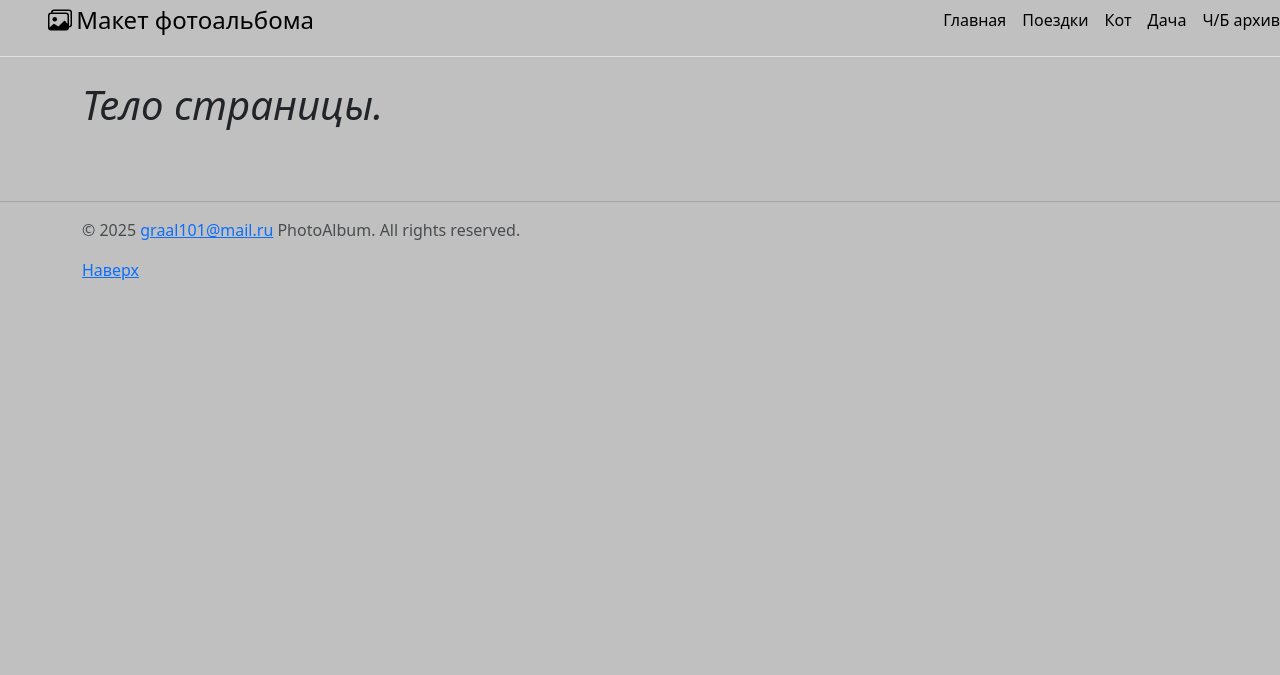
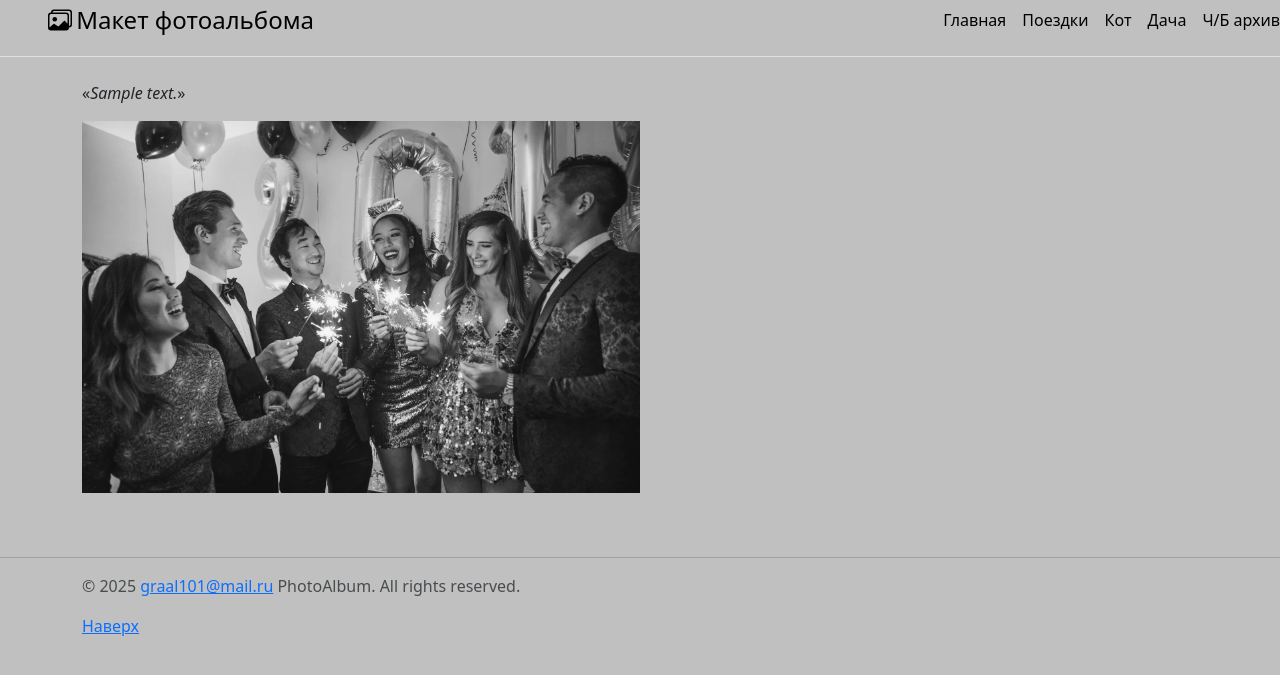
Before and after one commit to graal101/Django_PhotoAlbum, a Django app: template album/templates/album/index.html in a window 1280 px wide. Shown: the top 675 px of the page. Run offline with Django 3.2, Linux system fonts and the light colour scheme; the template is opened without the code that fills it: most values are stand-ins (such as "Sample title", 1, 10 or a date in 2020).

Commit message:
added titul photo, made some links

```diff
--- a/album/static/album/css/main.css
+++ b/album/static/album/css/main.css
@@ -1,3 +1,11 @@
 body{
   background: silver;
 }
+/* пкм не активна на фото */
+img {
+    pointer-events: none;
+}
+.link {
+    color: blue; /* Исходный цвет */
+    text-decoration: none;
+}
--- a/album/templates/album/index.html
+++ b/album/templates/album/index.html
@@ -2,10 +2,15 @@
    index.html
 -->
 {% extends "album/layout.html"%}
+{% load static %}
+{% block content%}
+   <p><q><i>{{text|safe}}</i></q></p> <!--используется фильтр safe для перноса строк <br>-->
+   <div>
+     <img src="{% static 'album/img/group.webp' %}" alt="Главная страница." width='50%'>
+   </div>
 
-{% block content%}
-   <h1><i>Тело страницы.</i></h1>
 
 {%endblock%}
 
-{% block title %}Фотоальбом{% endblock %}
+
+{% block title %}{{title}}{% endblock %}
--- a/album/templates/album/layout.html
+++ b/album/templates/album/layout.html
@@ -20,15 +20,15 @@
 
 <title>Bootstrap</title>
 
-<img src="static/album/img/images.svg" alt="Icon description" width="24" height="24">
+<img src="{% static 'album/img/images.svg' %}" alt="Главная страница." width="24" height="24">
    &nbsp;
     <span class="fs-4">Макет фотоальбома</span>
  <nav class="d-inline-flex mt-2 mt-md-0 ms-md-auto">
- <a class="me-3 py-2 link-body-emphasis text-decoration-none" href="#">Главная</a>
+ <a class="me-3 py-2 link-body-emphasis text-decoration-none" href="{% url 'index' %}">Главная</a>
  <a class="me-3 py-2 link-body-emphasis text-decoration-none" href="#">Поездки</a>
  <a class="me-3 py-2 link-body-emphasis text-decoration-none" href="#">Кот</a>
  <a class="me-3 py-2 link-body-emphasis text-decoration-none" href="#">Дача</a>
- <a class="py-2 link-body-emphasis text-decoration-none" href="#">Ч/Б архив</a>
+ <a class="py-2 link-body-emphasis text-decoration-none" href="{% url 'monochrome' %}">Ч/Б архив</a>
 
 </nav>
 
--- a/album/templates/album/monochrome.html
+++ b/album/templates/album/monochrome.html
@@ -14,4 +14,4 @@
 
 {%endblock%}
 
-{% block title %}Фотоархив{% endblock %}
+{% block title %}{{title}}{% endblock %}
--- a/album/urls.py
+++ b/album/urls.py
@@ -3,6 +3,6 @@ from django.urls import path
 from . import views
 
 urlpatterns = [
-    path('', views.index),
-    path('monochrome/', views.monochrome),
+    path('', views.index, name='index'),
+    path('monochrome/', views.monochrome, name='monochrome'),
 ]
```
Also changed, not shown: album/views.py (+7 -2 lines), album/static/album/img/group.webp (added).
